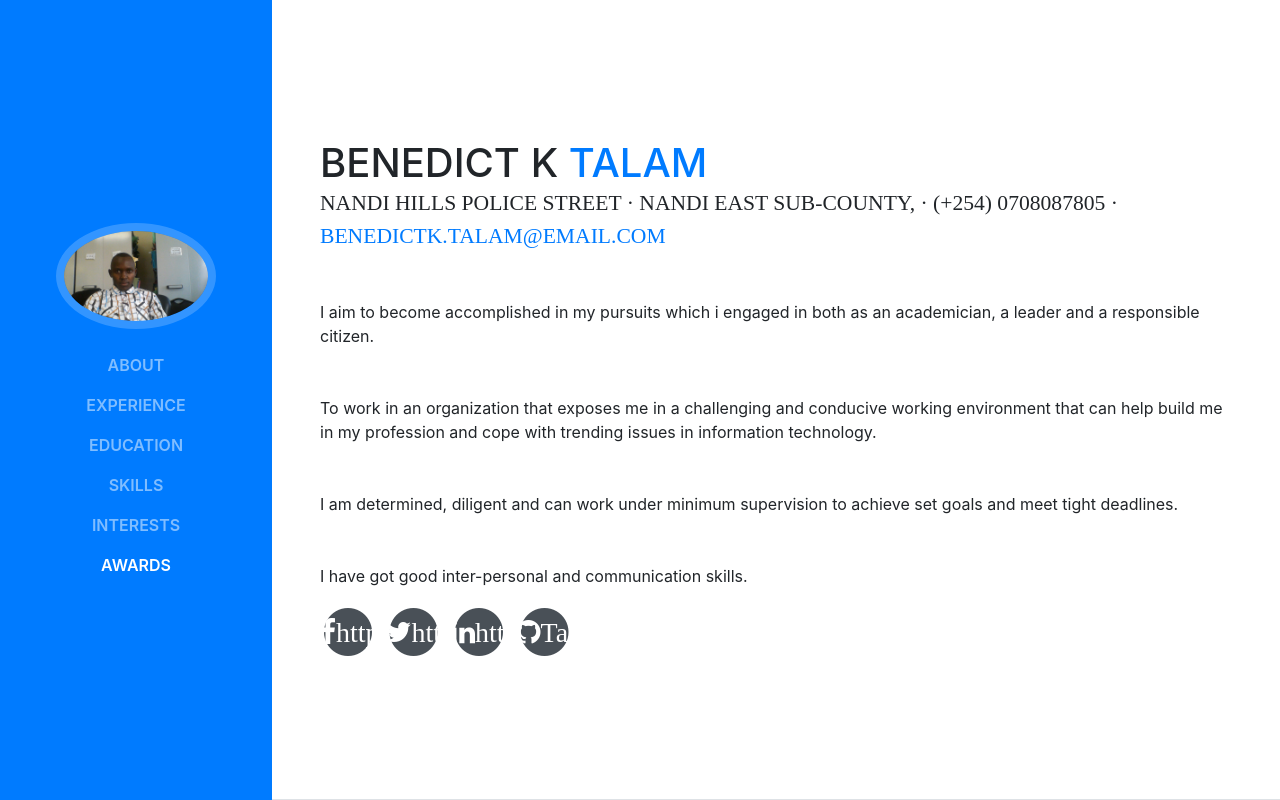
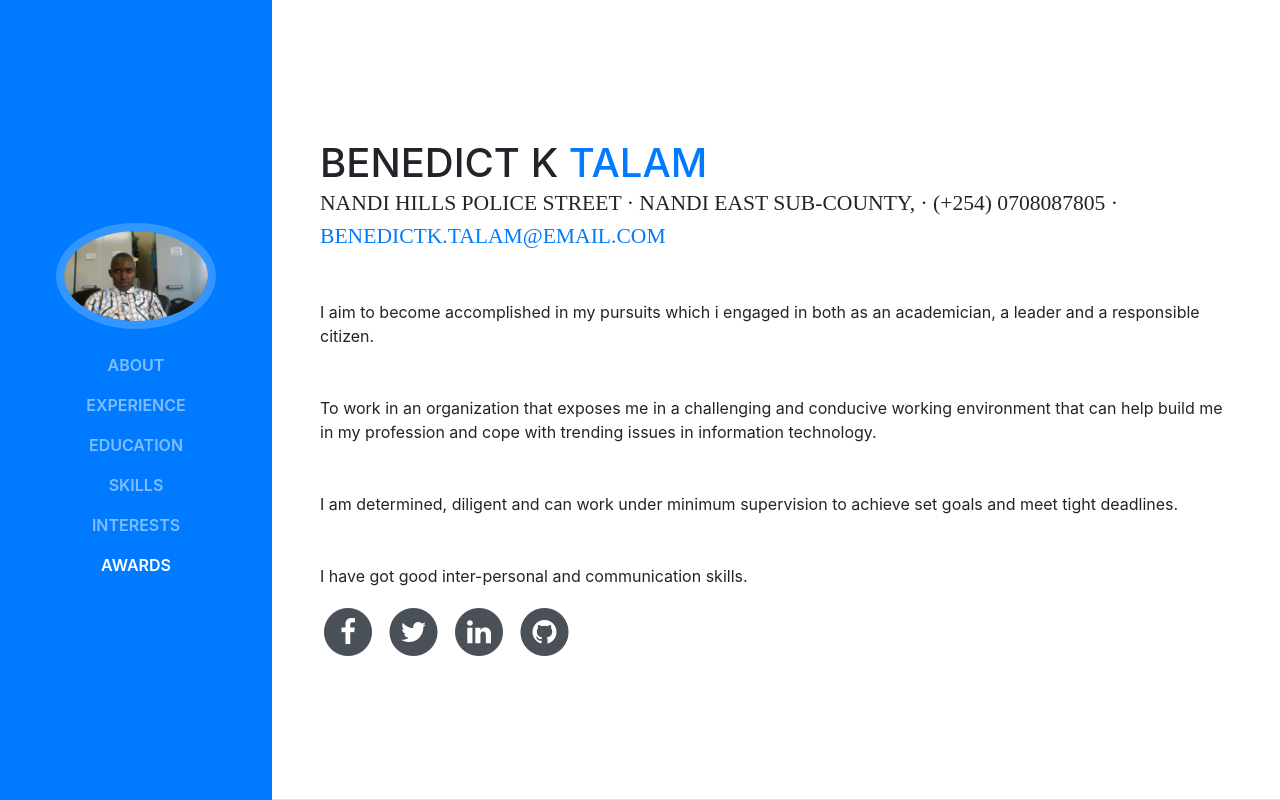
Before and after one commit to Talamben/Cool-cv, a website with bundled scripts: page index.html in a window 1280 px wide. Shown: the top 800 px of the page. Built offline with nearby package versions, Linux system fonts and the light colour scheme; a web font is replaced by a local one.

Commit message:
some updates
Making icons visible links

```diff
--- a/index.html
+++ b/index.html
@@ -81,7 +81,7 @@ I have got good inter-personal and communication skills.	</p>
               <a href="#">
                 <span class="fa-stack fa-lg">
                   <i class="fa fa-circle fa-stack-2x"></i>
-                  <i class="fa fa-facebook fa-stack-1x fa-inverse">https://www.facebook.com/benedicttalam.happyben</i>
+                  <i class="fa fa-facebook fa-stack-1x fa-inverse"></i>
                 </span>
               </a>
             </li>
@@ -89,7 +89,7 @@ I have got good inter-personal and communication skills.	</p>
               <a href="#">
                 <span class="fa-stack fa-lg">
                   <i class="fa fa-circle fa-stack-2x"></i>
-                  <i class="fa fa-twitter fa-stack-1x fa-inverse">https://twitter.com/BenedictkTalam</i>
+                  <i class="fa fa-twitter fa-stack-1x fa-inverse"></i>
                 </span>
               </a>
             </li>
@@ -97,7 +97,7 @@ I have got good inter-personal and communication skills.	</p>
               <a href="#">
                 <span class="fa-stack fa-lg">
                   <i class="fa fa-circle fa-stack-2x"></i>
-                  <i class="fa fa-linkedin fa-stack-1x fa-inverse">https://www.instagram.com/benedictktalam/</i>
+                  <i class="fa fa-linkedin fa-stack-1x fa-inverse"></i>
                 </span>
               </a>
             </li>
@@ -105,7 +105,7 @@ I have got good inter-personal and communication skills.	</p>
               <a href="#">
                 <span class="fa-stack fa-lg">
                   <i class="fa fa-circle fa-stack-2x"></i>
-                  <i class="fa fa-github fa-stack-1x fa-inverse">Talamben</i>
+                  <i class="fa fa-github fa-stack-1x fa-inverse"></i>
                 </span>
               </a>
             </li>
```
